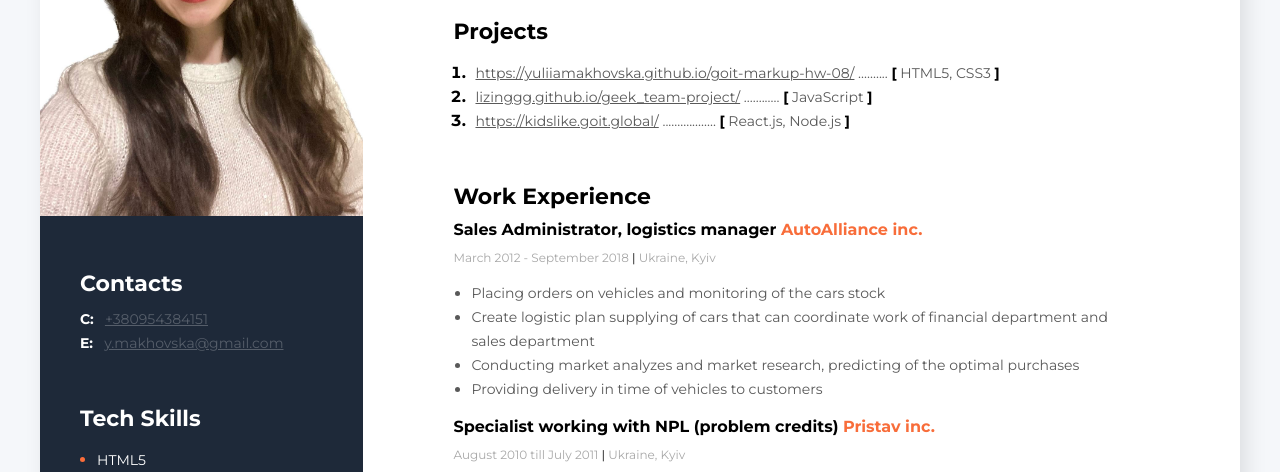
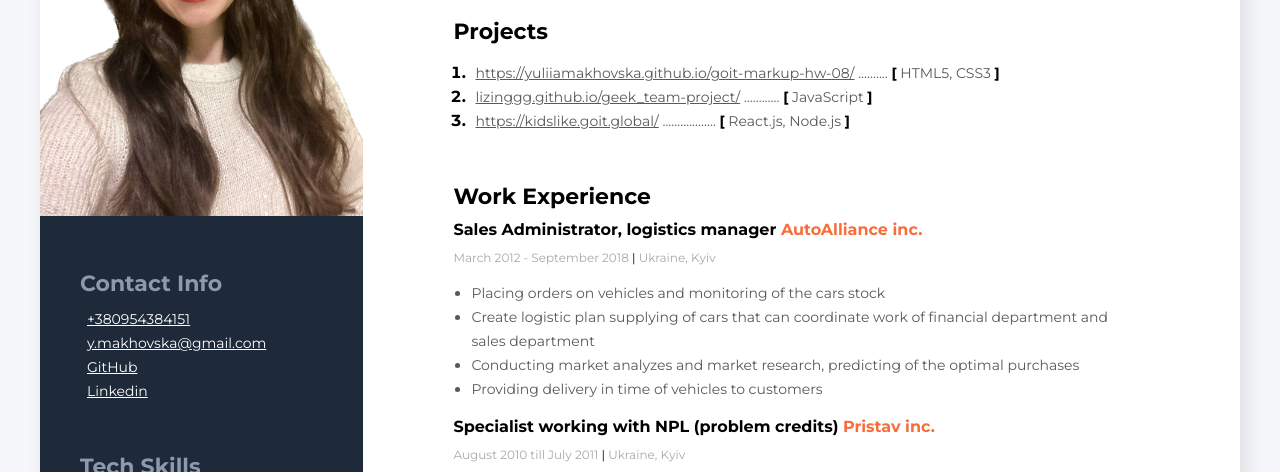
Before and after one commit to YuliiaMakhovska/Yuliia_Makhovska_resume, a plain HTML site: page index.html in a window 1280 px wide. Shown: the part 254-726 px from the top of the page. Drawn offline with nearby package versions, Linux system fonts and the light colour scheme.

Commit message:
add changes

```diff
--- a/css/style.css
+++ b/css/style.css
@@ -45,7 +45,7 @@ body {
   margin: 0 0 25px 0;
 }
 .about-me-description {
-  width: ;
+  width: 100%;
   font-style: normal;
   font-weight: normal;
   font-size: 14px;
@@ -160,7 +160,7 @@ body {
   font-weight: bold;
   font-size: 22px;
   line-height: 27px;
-  color: #fff;
+  color: #8d9aad;
   margin-bottom: 10px;
 }
 /* Contacts section */
@@ -168,12 +168,12 @@ body {
   font-weight: bold;
   font-size: 14px;
   line-height: 24px;
-  color: #fff;
+  color: #565e6a;
   margin-right: 7px;
 }
 .contacts-section-link {
-  color: #565e6a;
-  font-style: normal;
+  color: #fff;
+  font-style: bold;
   font-weight: normal;
   font-size: 14px;
   line-height: 24px;
--- a/index.html
+++ b/index.html
@@ -169,21 +169,33 @@
       </div>
       <!-- Sidebar section -->
       <aside class="sidebar-section">
-        <img src="images/photo.jpg" alt="my photo" width="323" height="390" />
+        <img src="images/photo.jpg" alt="photo" width="323" height="390" />
         <!-- Contacts section -->
         <div class="contacts-section">
-          <h3 class="sidebar-title">Contacts</h3>
+          <h3 class="sidebar-title">Contact Info</h3>
           <div>
-            <span class="contacts-section-type">C:</span>
+            <span class="contacts-section-type"></span>
             <a class="contacts-section-link" href="tel:+380954384151"
               >+380954384151</a
             >
           </div>
           <div>
-            <span class="contacts-section-type">E:</span>
+            <span class="contacts-section-type"></span>
             <a class="contacts-section-link" href="mailto:y.makhovska@gmail.com"
               >y.makhovska@gmail.com</a
             >
+          </div>
+          <div>
+            <span class="contacts-section-type"></span>
+            <a
+              class="contacts-section-link"
+              href="https://github.com/YuliiaMakhovska"
+              >GitHub</a
+            >
+          </div>
+          <div>
+            <span class="contacts-section-type"></span>
+            <a class="contacts-section-link" href="">Linkedin</a>
           </div>
         </div>
         <!-- Tech skills section -->
```
